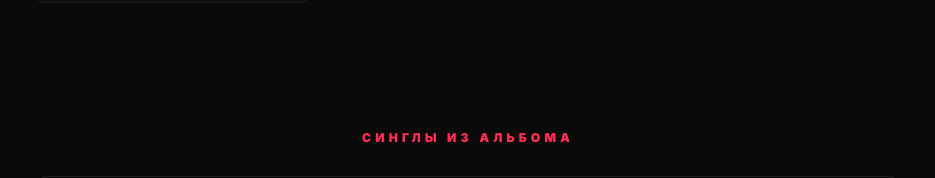
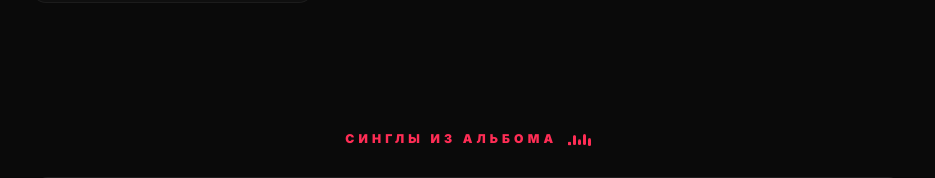
Before and after one commit to ooo-yuki/magnum-album, a React (Vite) app: page /magnum in a window 1280 px wide. Shown: the part 2128-2306 px from the top of the page, without its empty margins (168-1103 px from the left). Built offline with nearby package versions, Linux system fonts and the light colour scheme.

Commit message:
chore: 10min sprint — GSAP equalizer bars on Singles section heading

```diff
--- a/src/components/Singles.module.css
+++ b/src/components/Singles.module.css
@@ -11,6 +11,38 @@
   color: var(--accent);
   text-align: center;
   margin-bottom: 2rem;
+  display: flex;
+  align-items: center;
+  justify-content: center;
+  gap: 0.65rem;
+}
+
+/* equalizer bars */
+.eq {
+  display: inline-flex;
+  align-items: flex-end;
+  gap: 2px;
+  height: 14px;
+}
+
+.eqBar {
+  display: block;
+  width: 3px;
+  height: 100%;
+  border-radius: 1.5px;
+  background: var(--accent);
+  transform-origin: bottom center;
+  will-change: transform;
+}
+
+.eqBar:nth-child(1) { height: 60%; }
+.eqBar:nth-child(2) { height: 100%; }
+.eqBar:nth-child(3) { height: 45%; }
+.eqBar:nth-child(4) { height: 85%; }
+.eqBar:nth-child(5) { height: 55%; }
+
+@media (prefers-reduced-motion: reduce) {
+  .eq { display: none; }
 }
 
 .card {
--- a/src/components/Singles.tsx
+++ b/src/components/Singles.tsx
@@ -4,6 +4,8 @@ import { ScrollTrigger } from "gsap/ScrollTrigger";
 import styles from "./Singles.module.css";
 
 gsap.registerPlugin(ScrollTrigger);
+
+const EQ_COUNT = 5;
 
 interface Single {
   name: string;
@@ -34,6 +36,7 @@ export function Singles() {
   const sectionRef = useRef<HTMLElement>(null);
   const titleRef = useRef<HTMLHeadingElement>(null);
   const cardsRef = useRef<(HTMLAnchorElement | null)[]>([]);
+  const eqRef = useRef<HTMLDivElement>(null);
 
   useEffect(() => {
     if (!sectionRef.current) return;
@@ -65,6 +68,26 @@ export function Singles() {
         duration: 0.8,
         ease: "power2.out",
       });
+
+      // equalizer bars — staggered bounce loop
+      if (eqRef.current && !window.matchMedia("(prefers-reduced-motion: reduce)").matches) {
+        const bars = eqRef.current.querySelectorAll(`.${styles.eqBar}`);
+        bars.forEach((bar, i) => {
+          gsap.to(bar, {
+            scaleY: 0.3 + Math.random() * 0.7,
+            duration: 0.35 + Math.random() * 0.25,
+            repeat: -1,
+            yoyo: true,
+            ease: "sine.inOut",
+            delay: i * 0.08,
+            scrollTrigger: {
+              trigger: sectionRef.current,
+              start: "top 80%",
+              toggleActions: "play pause resume pause",
+            },
+          });
+        });
+      }
     }, sectionRef);
 
     return () => ctx.revert();
@@ -74,6 +97,11 @@ export function Singles() {
     <section className={styles.singles} id="singles" ref={sectionRef}>
       <h2 className={styles.title} ref={titleRef}>
         Синглы из альбома
+        <span className={styles.eq} ref={eqRef} aria-hidden>
+          {Array.from({ length: EQ_COUNT }, (_, i) => (
+            <span key={i} className={styles.eqBar} />
+          ))}
+        </span>
       </h2>
       {SINGLES.map((single, i) => (
         <a
```
